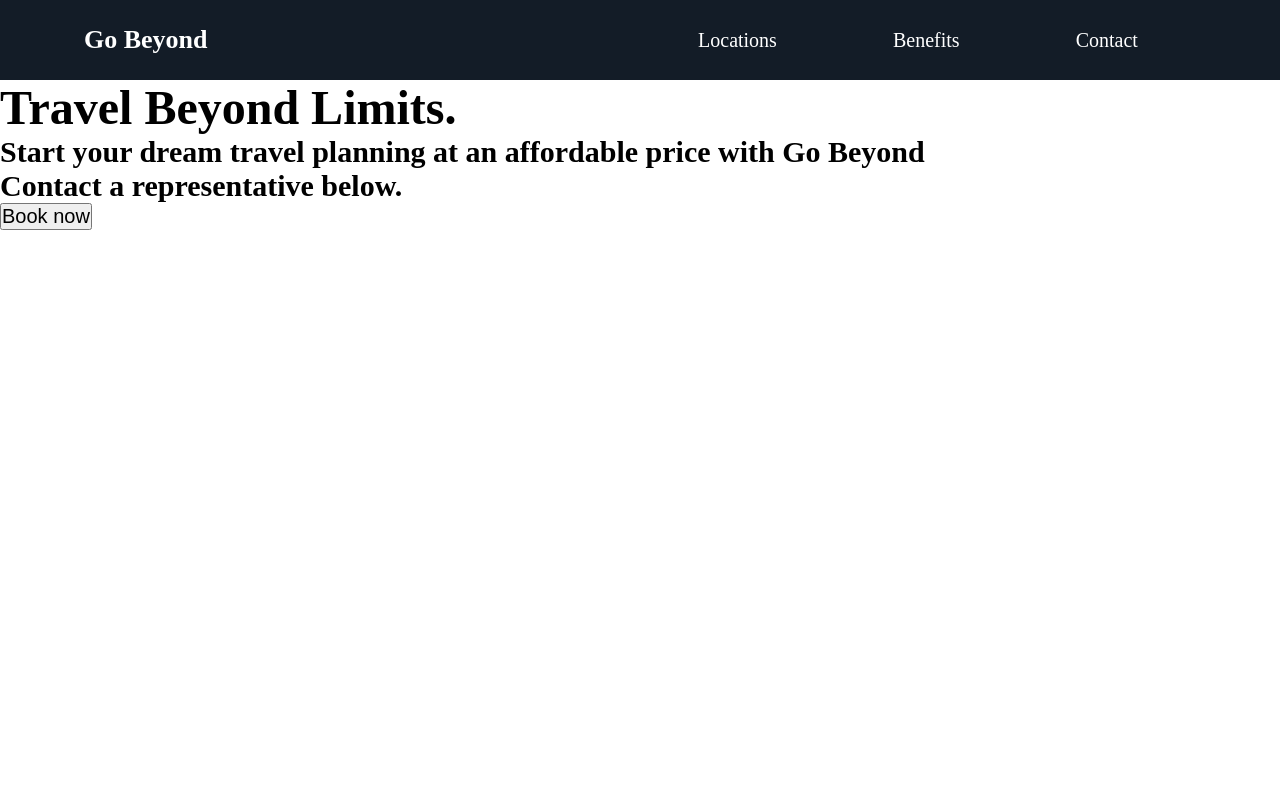
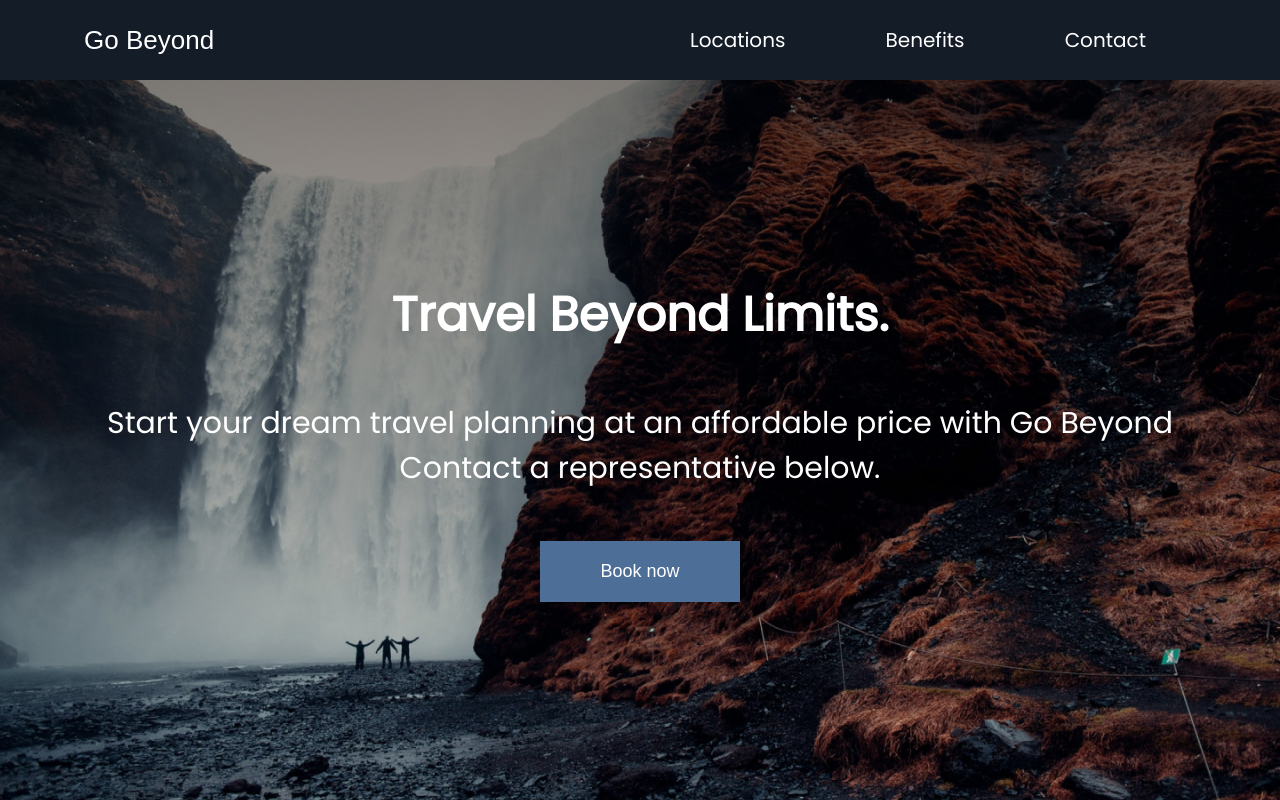
Before and after one commit to TerrenceBell/Go-Beyond, a plain HTML site: page index.html in a window 1280 px wide. Drawn offline with Linux system fonts and the light colour scheme; a web font is replaced by a local one.

Commit message:
landing page done

```diff
--- a/index.html
+++ b/index.html
@@ -3,6 +3,8 @@
 <head>
     <meta charset="UTF-8">
     <meta name="viewport" content="width=device-width, initial-scale=1.0">
+    <link rel="preconnect" href="https://fonts.gstatic.com">
+    <link href="https://fonts.googleapis.com/css2?family=Pattaya&family=Poppins&display=swap" rel="stylesheet">
     <link rel="icon" href="/icons/plane.png">
     <link rel="stylesheet" href="/style.css">
     <title>Go Beyond | Travel Agency</title>
--- a/style.css
+++ b/style.css
@@ -8,6 +8,10 @@
 
 html {
     font-size: 62.5%;
+}
+
+body {
+    font-family: 'Poppins', sans-serif;
 }
 
 h1 {
@@ -24,6 +28,7 @@ h2 {
 
 h3 {
     font-size: 3rem;
+    font-weight: normal;
 }
 
 h4,h5 {
@@ -33,6 +38,15 @@ h4,h5 {
 a {
     color: white;
     text-decoration: none;
+}
+
+button {
+    padding: 2rem 6rem;
+    background: #4c6e97;
+    border: none;
+    color: white;
+    font-size: 1.8rem;
+    cursor: pointer;
 }
 
 
@@ -62,4 +76,24 @@ nav ul {
 
 #logo {
     flex: 1 1 40rem;
+    font-family: 'Pattaya', sans-serif;
+    font-weight: normal;
 }
+
+.hero {
+    background: linear-gradient(rgba(0,0,0, 0.5), transparent), url("/img/landing-page.jpg");
+    min-height: 90vh;
+    background-repeat: no-repeat;
+    background-size: cover;
+    background-position: center;
+    color: white;
+    display: flex;
+    flex-direction: column;
+    justify-content: center;
+    align-items: center;
+    text-align: center;
+}
+
+.hero h3 {
+    padding: 5rem;
+}
```
